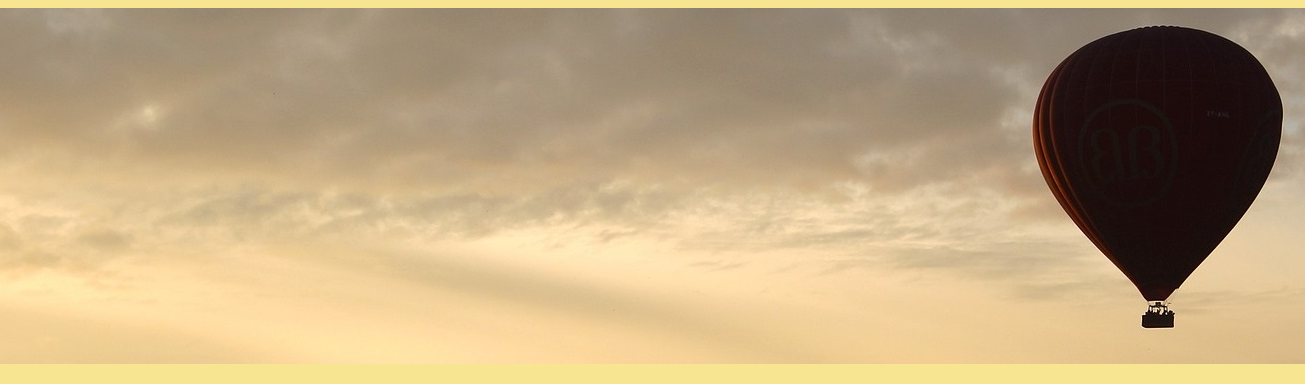
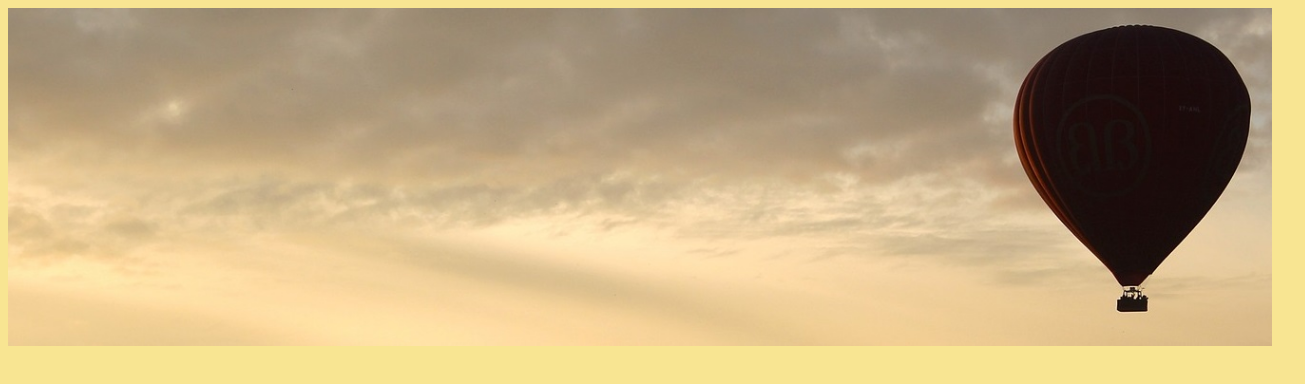
Before and after one commit to ALD5/github-portfolio, a plain HTML site: page index.html in a window 1280 px wide. Shown: the top 384 px of the page, 1305 px wide, since content can reach past the window. Drawn offline with Linux system fonts and the light colour scheme.

Commit message:
Update master.css

```diff
--- a/css/master.css
+++ b/css/master.css
@@ -42,7 +42,6 @@ hr {
 
 /* start image */
 .header__banner {
-    width: 100%; /* making it so image adjusts its size to window resolution */
     font-size: 32px;
     color: rgb(241, 166, 53);
     display: flex;
@@ -51,12 +50,20 @@ hr {
     align-items: center;
 }
 
+.header__banner img.hero {
+    width: 100%; /* UPDATE 29.2.2024: Adjusts image size in relation to window size */
+}
+
 /* end image */
 .footnote__banner {
     display: flex;
     flex-direction: column;
     justify-content: center;
     align-items: center;
+}
+
+.footnote__banner img.hero {
+    width: 100%; /* UPDATE 29.2.2024: Adjusts image size in relation to window size */
 }
 
 /* PORTFOLIO */
```
